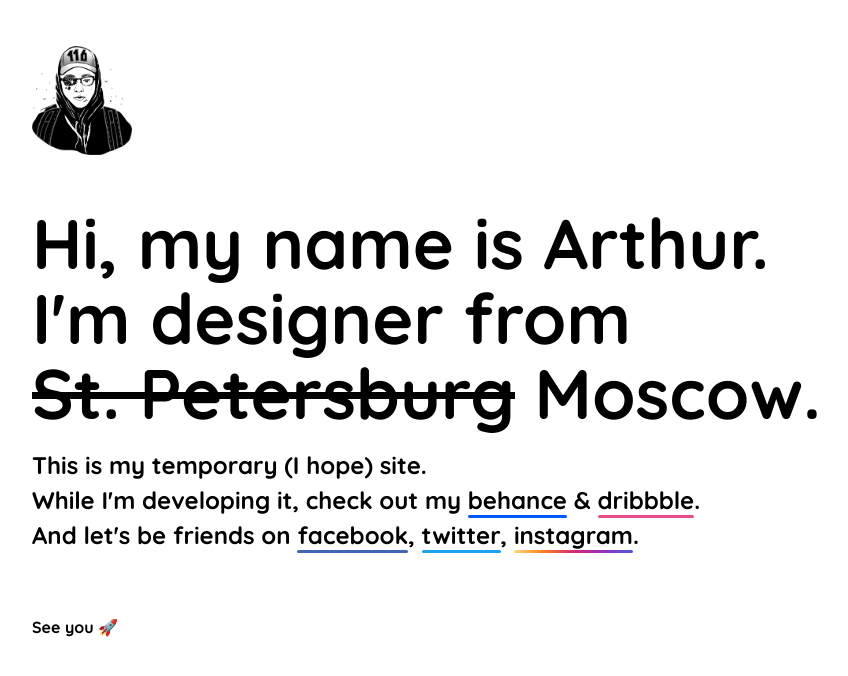
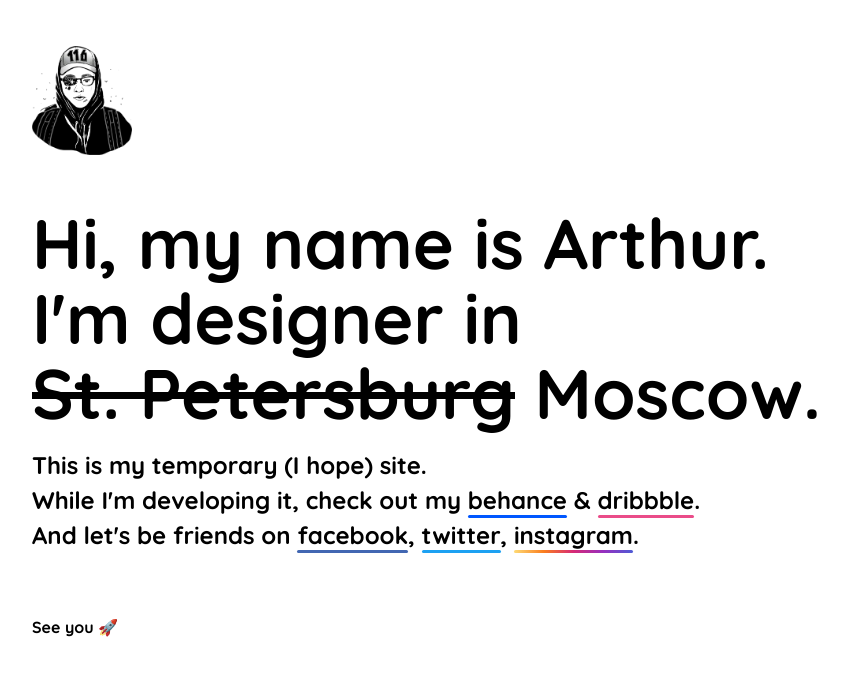
Before and after one commit to arthur-km/mysite, a plain HTML site: page index.html in a window 1280 px wide. Shown: the whole page, without its empty margins (104-952 px from the left). Drawn offline with Linux system fonts and the light colour scheme.

Commit message:
Update index.html

```diff
--- a/index.html
+++ b/index.html
@@ -16,7 +16,7 @@
 <body>
 	<img class="user-pic" src="img/user pic.png" alt="userpic">
 	<h1>
-		Hi, my name is Arthur. <br> I'm designer from <s>St.&nbsp;Petersburg</s> Moscow.
+		Hi, my name is Arthur. <br> I'm designer in <s>St.&nbsp;Petersburg</s> Moscow.
 	</h1>
 	<p class="main">This is my temporary (I&nbsp;hope) site.
 <br>While I'm developing it, check out my
```
